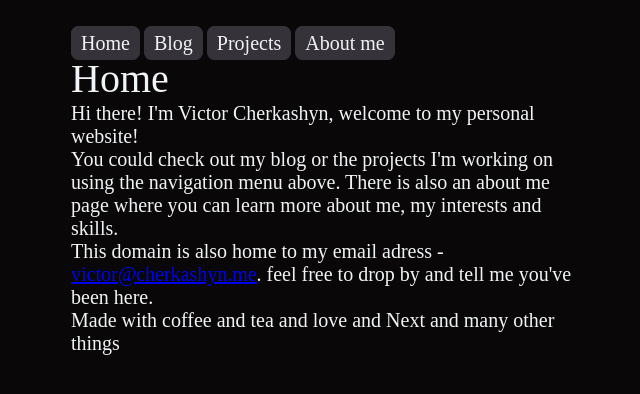
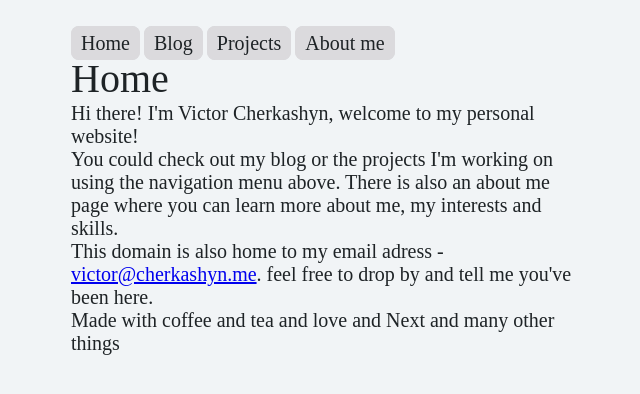
Before and after one commit to verbey/personal-website, a Next.js app: page / in a window 1280 px wide. Shown: the top 394 px of the page, without its empty margins (313-953 px from the left). Built offline with nearby package versions, Linux system fonts and the light colour scheme.

Commit message:
Add color scheme

```diff
--- a/src/app/layout.module.css
+++ b/src/app/layout.module.css
@@ -1,8 +1,17 @@
 :root {
-	--text: rgba(241, 244, 246, 1);
-	--accent: rgba(178, 8, 18, 1);
-	--buttons: rgba(53, 51, 57, 1);
-	--bg: rgba(9, 7, 7, 1);
+	--text: rgba(30, 35, 38, 1);
+	--accent: rgb(228, 7, 21);
+	--buttons: rgb(219, 218, 221);
+	--bg: rgba(241, 244, 246, 1);
+}
+
+@media (prefers-color-scheme: dark) {
+	:root {
+		--text: rgba(241, 244, 246, 1);
+		--accent: rgb(228, 7, 21);
+		--buttons: rgba(53, 51, 57, 1);
+		--bg: rgba(30, 35, 38, 1);
+	}
 }
 
 html {
```
